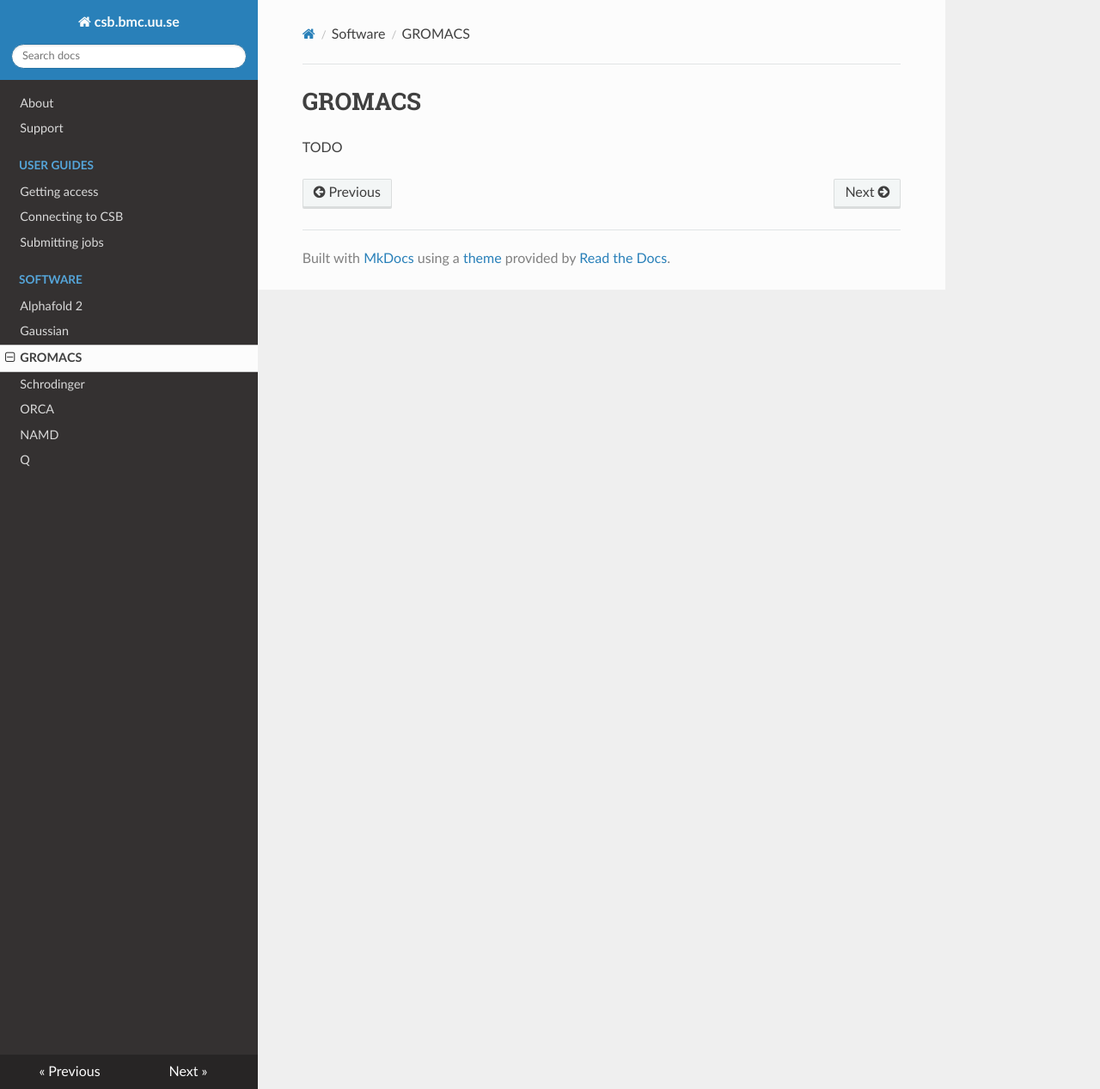
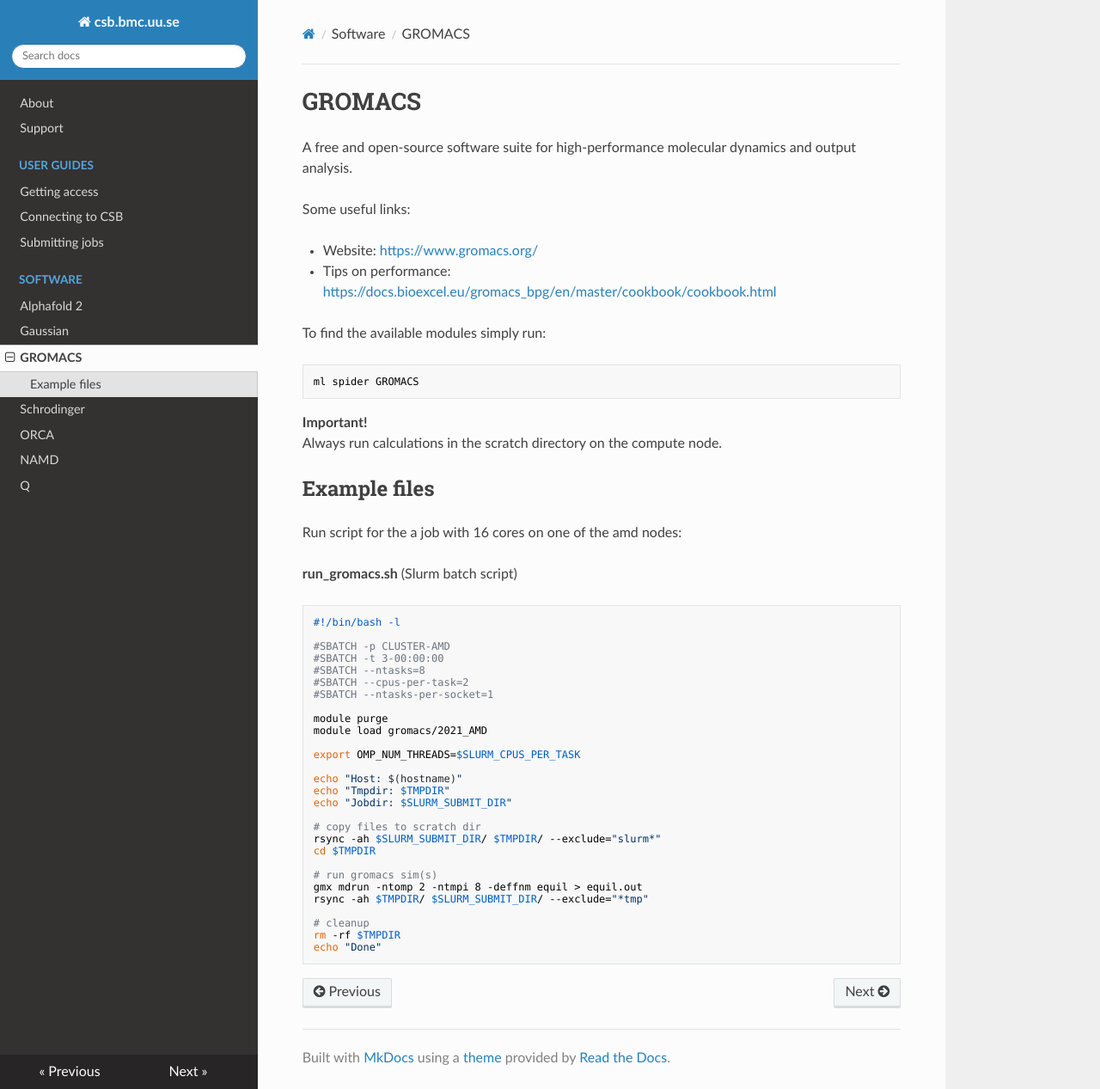
Before and after one commit to raalesir/csb_tech_docs, an MkDocs documentation site: the page built from docs/apps/gromacs.md, in a window 1280 px wide and 1267 px high. Shown: the whole window at 86% size. Built offline with MkDocs 1.6.1, drawn with Linux system fonts in a browser that asks for light colours; nearby versions of some CDN libraries.

Commit message:
Added gromacs example + I hacked the website

````diff
--- a/docs/apps/gromacs.md
+++ b/docs/apps/gromacs.md
@@ -1,3 +1,54 @@
 # GROMACS
 
-TODO
+A free and open-source software suite for high-performance molecular dynamics and output analysis.
+
+Some useful links:
+
+- Website: [https://www.gromacs.org/](https://www.gromacs.org/)
+- Tips on performance: [https://docs.bioexcel.eu/gromacs_bpg/en/master/cookbook/cookbook.html](https://docs.bioexcel.eu/gromacs_bpg/en/master/cookbook/cookbook.html)
+
+To find the available modules simply run:
+
+    ml spider GROMACS
+
+
+**Important!**
+Always run calculations in the scratch directory on the compute node.
+
+
+## Example files
+
+Run script for the a job with 16 cores on one of the amd nodes:
+
+**run_gromacs.sh** (Slurm batch script)
+
+```bash
+#!/bin/bash -l
+
+#SBATCH -p CLUSTER-AMD
+#SBATCH -t 3-00:00:00
+#SBATCH --ntasks=8
+#SBATCH --cpus-per-task=2
+#SBATCH --ntasks-per-socket=1
+
+module purge
+module load gromacs/2021_AMD
+
+export OMP_NUM_THREADS=$SLURM_CPUS_PER_TASK
+
+echo "Host: $(hostname)"
+echo "Tmpdir: $TMPDIR"
+echo "Jobdir: $SLURM_SUBMIT_DIR"
+
+# copy files to scratch dir
+rsync -ah $SLURM_SUBMIT_DIR/ $TMPDIR/ --exclude="slurm*"
+cd $TMPDIR
+
+# run gromacs sim(s)
+gmx mdrun -ntomp 2 -ntmpi 8 -deffnm equil > equil.out
+rsync -ah $TMPDIR/ $SLURM_SUBMIT_DIR/ --exclude="*tmp"
+
+# cleanup
+rm -rf $TMPDIR
+echo "Done"
+```
````
